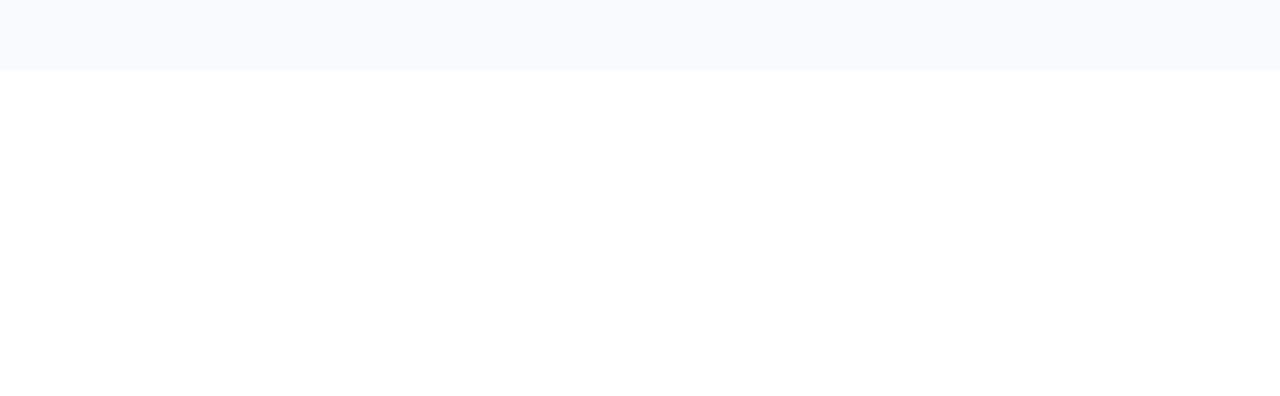
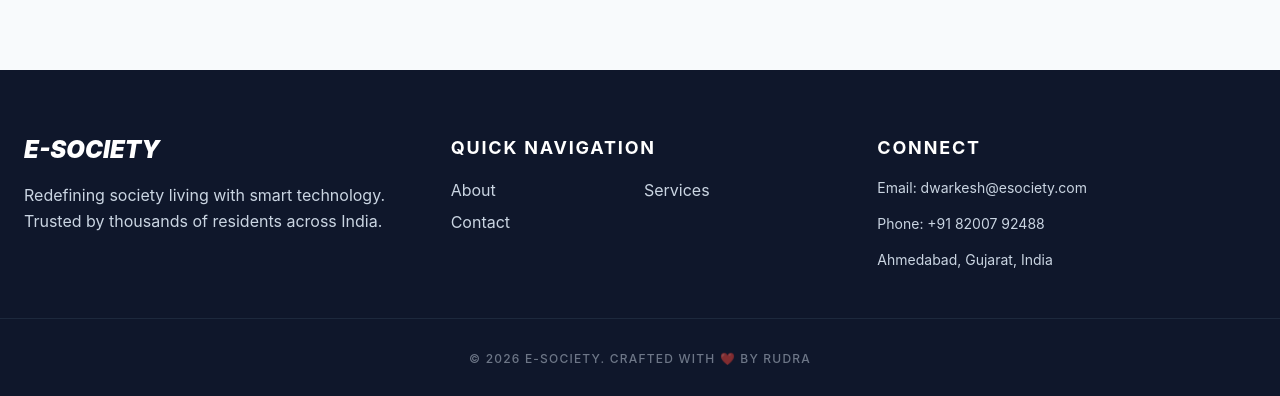
Before and after one commit to Rudrag07/E-Society-Project-Mca, a React (Vite) app in the folder E-Society/: page /Home1 in a window 1280 px wide. Shown: the part 3884-4280 px from the top of the page. Before the commit the page ends 3954 px from the top, so only its background shows below. Built offline with nearby package versions, Linux system fonts and the light colour scheme.

Commit message:
all done

```diff
--- a/E-Society/Contact.jsx
+++ b/E-Society/Contact.jsx
@@ -169,7 +169,7 @@ const Contact = () => {
               <li><Link to="/home1" className="hover:text-yellow-400 transition">Home</Link></li>
               <li><Link to="/about" className="hover:text-yellow-400 transition">About</Link></li>
               <li><Link to="/services" className="hover:text-yellow-400 transition">Services</Link></li>
-              <li><Link to="/contact" className="hover:text-yellow-400 transition">Contact</Link></li>
+              {/* <li><Link to="/contact" className="hover:text-yellow-400 transition">Contact</Link></li> */}
             </ul>
           </div>
           <div>
--- a/E-Society/Services.jsx
+++ b/E-Society/Services.jsx
@@ -62,6 +62,7 @@ const Services = () => {
   };
 
   return (
+    <>
     <div className="bg-gray-50 min-h-screen font-sans">
       <Toaster position="top-center" />
 
@@ -183,6 +184,37 @@ const Services = () => {
         .delay-300 { animation-delay: 0.3s; opacity: 0; animation-fill-mode: forwards; }
       `}</style>
     </div>
+
+    {/* --- FOOTER --- */}
+          <footer className="bg-slate-900 text-slate-300 pt-16 pb-8">
+            <div className="max-w-7xl mx-auto px-6 grid md:grid-cols-3 gap-12 border-b border-slate-800 pb-12">
+              <div className="space-y-4">
+                <h3 className="text-2xl font-black text-white italic">E-SOCIETY</h3>
+                <p className="leading-relaxed">
+                  Redefining society living with smart technology. Trusted by thousands
+                  of residents across India.
+                </p>
+              </div>
+              <div className="space-y-4">
+                <h4 className="text-lg font-bold text-white uppercase tracking-widest">Quick Navigation</h4>
+                <ul className="grid grid-cols-2 gap-2">
+                  {['Home', 'About','Contact'].map((link) => (
+                    <li key={link}><Link to={`/${link.toLowerCase()}`} className="hover:text-blue-400 transition">{link}</Link></li>
+                  ))}
+                </ul>
+              </div>
+              <div className="space-y-4">
+                <h4 className="text-lg font-bold text-white uppercase tracking-widest">Connect</h4>
+                <p className="text-sm">Email: dwarkesh@esociety.com</p>
+                <p className="text-sm">Phone: +91 82007 92488</p>
+                <p className="text-sm">Ahmedabad, Gujarat, India</p>
+              </div>
+            </div>
+            <div className="text-center pt-8 text-xs font-medium tracking-widest uppercase opacity-50">
+              © 2026 E-Society. Crafted with ❤️ By Rudra
+            </div>
+          </footer>
+    </>
   );
 };
 
--- a/E-Society/src/Front-End/About.jsx
+++ b/E-Society/src/Front-End/About.jsx
@@ -159,7 +159,7 @@ const About = () => {
           <div className="space-y-4">
             <h4 className="text-lg font-bold text-white uppercase tracking-widest">Quick Navigation</h4>
             <ul className="grid grid-cols-2 gap-2">
-              {['Home', 'About', 'Services', 'Contact'].map((link) => (
+              {['Home','Services', 'Contact'].map((link) => (
                 <li key={link}><Link to={`/${link.toLowerCase()}`} className="hover:text-blue-400 transition">{link}</Link></li>
               ))}
             </ul>
--- a/E-Society/src/Front-End/Home1.jsx
+++ b/E-Society/src/Front-End/Home1.jsx
@@ -4,7 +4,8 @@ import { Star } from "lucide-react";
 
 const Home1 = () => {
   return (
-    <div className="bg-slate-50 min-h-screen font-sans overflow-x-hidden">
+   <>
+      <div className="bg-slate-50 min-h-screen font-sans overflow-x-hidden">
 
       {/* --- HERO SECTION --- */}
       <section className="relative h-[75vh] flex items-center justify-center text-center overflow-hidden">
@@ -189,6 +190,38 @@ const Home1 = () => {
         .delay-300 { animation-delay: 0.3s; }
       `}</style>
     </div>
+
+
+    {/* --- FOOTER --- */}
+          <footer className="bg-slate-900 text-slate-300 pt-16 pb-8">
+            <div className="max-w-7xl mx-auto px-6 grid md:grid-cols-3 gap-12 border-b border-slate-800 pb-12">
+              <div className="space-y-4">
+                <h3 className="text-2xl font-black text-white italic">E-SOCIETY</h3>
+                <p className="leading-relaxed">
+                  Redefining society living with smart technology. Trusted by thousands
+                  of residents across India.
+                </p>
+              </div>
+              <div className="space-y-4">
+                <h4 className="text-lg font-bold text-white uppercase tracking-widest">Quick Navigation</h4>
+                <ul className="grid grid-cols-2 gap-2">
+                  {[ 'About', 'Services', 'Contact'].map((link) => (
+                    <li key={link}><Link to={`/${link.toLowerCase()}`} className="hover:text-blue-400 transition">{link}</Link></li>
+                  ))}
+                </ul>
+              </div>
+              <div className="space-y-4">
+                <h4 className="text-lg font-bold text-white uppercase tracking-widest">Connect</h4>
+                <p className="text-sm">Email: dwarkesh@esociety.com</p>
+                <p className="text-sm">Phone: +91 82007 92488</p>
+                <p className="text-sm">Ahmedabad, Gujarat, India</p>
+              </div>
+            </div>
+            <div className="text-center pt-8 text-xs font-medium tracking-widest uppercase opacity-50">
+              © 2026 E-Society. Crafted with ❤️ By Rudra
+            </div>
+          </footer>
+          </>
   );
 };
 
```
